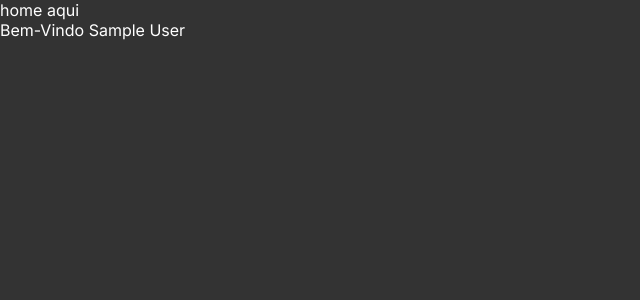
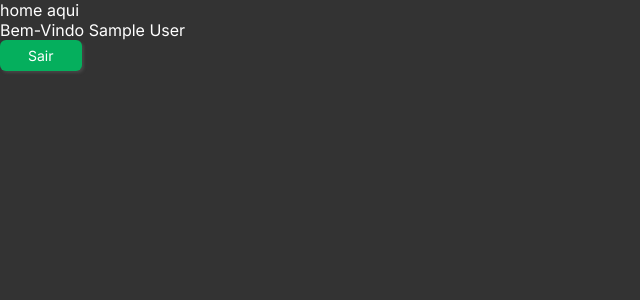
Before and after one commit to AdryelJr/projectMathematics, a React (Vite) app: page / in a window 1280 px wide. Shown: the top 300 px of the page, without its empty margins (0-640 px from the left). Built offline with nearby package versions, Linux system fonts and the light colour scheme; no server answers; sample sign-in values are in the browser's storage.

Commit message:
up testes

```diff
--- a/src/App.tsx
+++ b/src/App.tsx
@@ -10,6 +10,7 @@ export function App() {
     <BrowserRouter>
       <AuthContextProvider>
         <Routes>
+          <Route path="/*" element={<Home />} />
           <Route path="/" element={<Home />} />
           <Route path="/login" element={<Login />} />
         </Routes>
--- /dev/null
+++ b/src/components/Buttons/ButtonSair/index.tsx
@@ -0,0 +1,15 @@
+import { useAuth } from '../../../hooks/useAuth';
+import './style.scss'
+
+export function ButtonSair() {
+    const { deslogar } = useAuth();
+
+    function sair() {
+        deslogar();
+    }
+    return (
+        <div>
+            <button className="ButtonSair" onClick={sair}>Sair</button>
+        </div>
+    )
+}
--- /dev/null
+++ b/src/components/Buttons/ButtonSair/style.scss
@@ -0,0 +1,15 @@
+.ButtonSair {
+    background-color: var(--background-button);
+    color: var(--text-color-light);
+    padding: .5em 2em;
+    border: none;
+    font-size: 14px;
+    cursor: pointer;
+    transition: background-color 0.2s ease, color 0.2s ease, border-color 0.2s ease;
+    border-radius: 6px;
+    box-shadow: 2px 2px 3px #5c5c5c7c;
+}
+
+.ButtonSair:hover {
+    background-color: var(--background-button-hover);
+}
--- a/src/pages/home/index.tsx
+++ b/src/pages/home/index.tsx
@@ -1,9 +1,11 @@
 import './style.scss';
 import { useAuth } from '../../hooks/useAuth';
-import { useEffect } from 'react';
+import { useEffect, useState } from 'react';
 import { useNavigate } from 'react-router-dom';
+import { ButtonSair } from '../../components/Buttons/ButtonSair';
 
 export function Home() {
+    const [isVisible, setIsVisible] = useState(true);
     const { user } = useAuth();
     const navigate = useNavigate();
 
@@ -13,10 +15,24 @@ export function Home() {
         }
     }, [user, navigate]);
 
+    useEffect(() => {
+        setIsVisible(false);
+
+        const timer = setTimeout(() => {
+            setIsVisible(true);
+        }, 500); // Duração da transição
+
+        return () => clearTimeout(timer);
+    }, [location.pathname]);
+
     return (
-        <div>
+        <div className={`main-container ${isVisible ? 'fade-in' : 'fade-out'}`}>
             home aqui
             <p>Bem-Vindo {user ? user.name : 'deslogado'}</p>
+
+            <div>
+                <ButtonSair />
+            </div>
         </div>
     );
 }
--- a/src/styles/main.scss
+++ b/src/styles/main.scss
@@ -17,4 +17,18 @@
 body{
     background-color: #333;
     color: #fff;
+    transition: all ease-in-out .5s;
 }
+
+.main-container {
+    opacity: 1;
+    transition: opacity 0.5s ease-in-out;
+}
+
+.fade-in {
+    opacity: 1;
+}
+
+.fade-out {
+    opacity: 0;
+}
```
